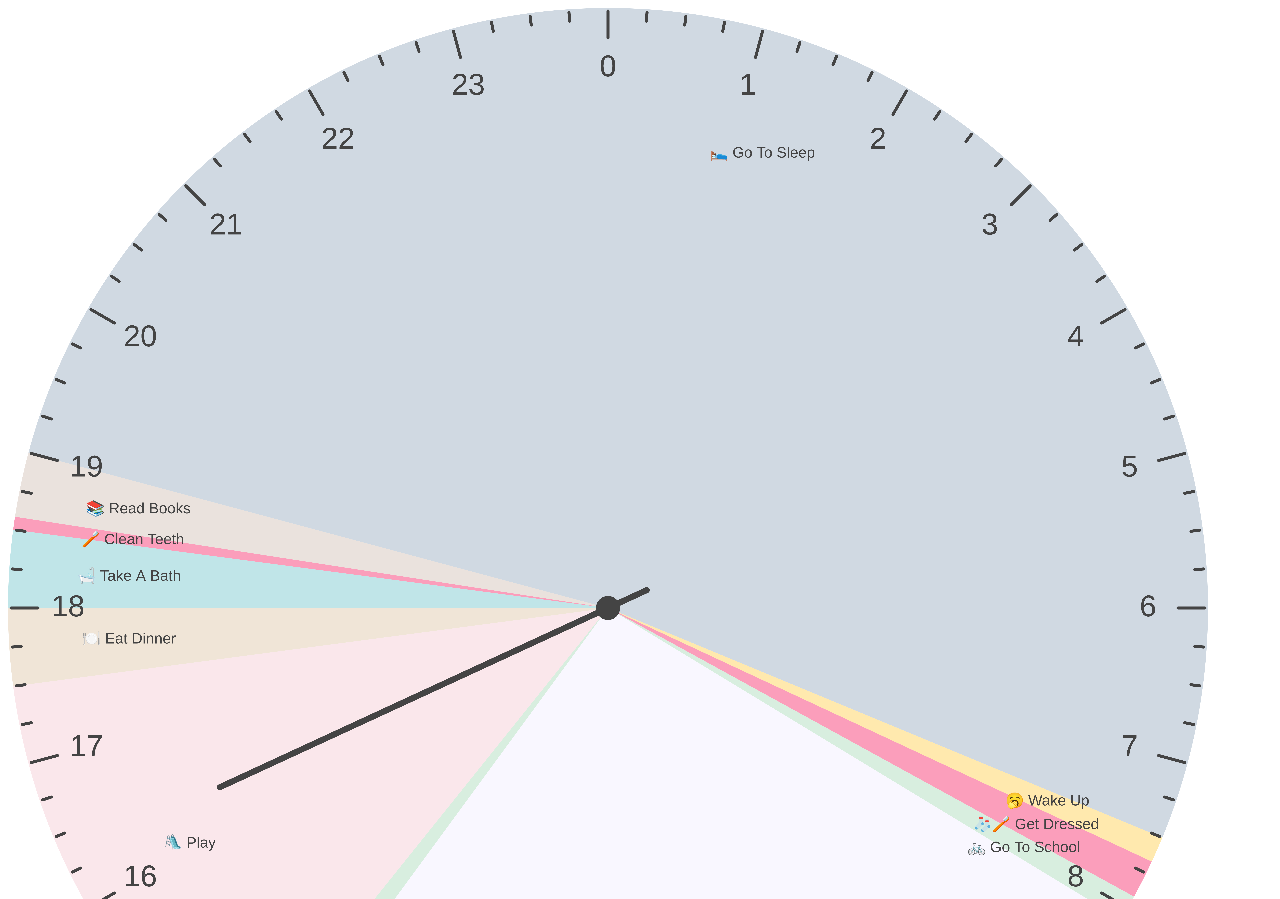
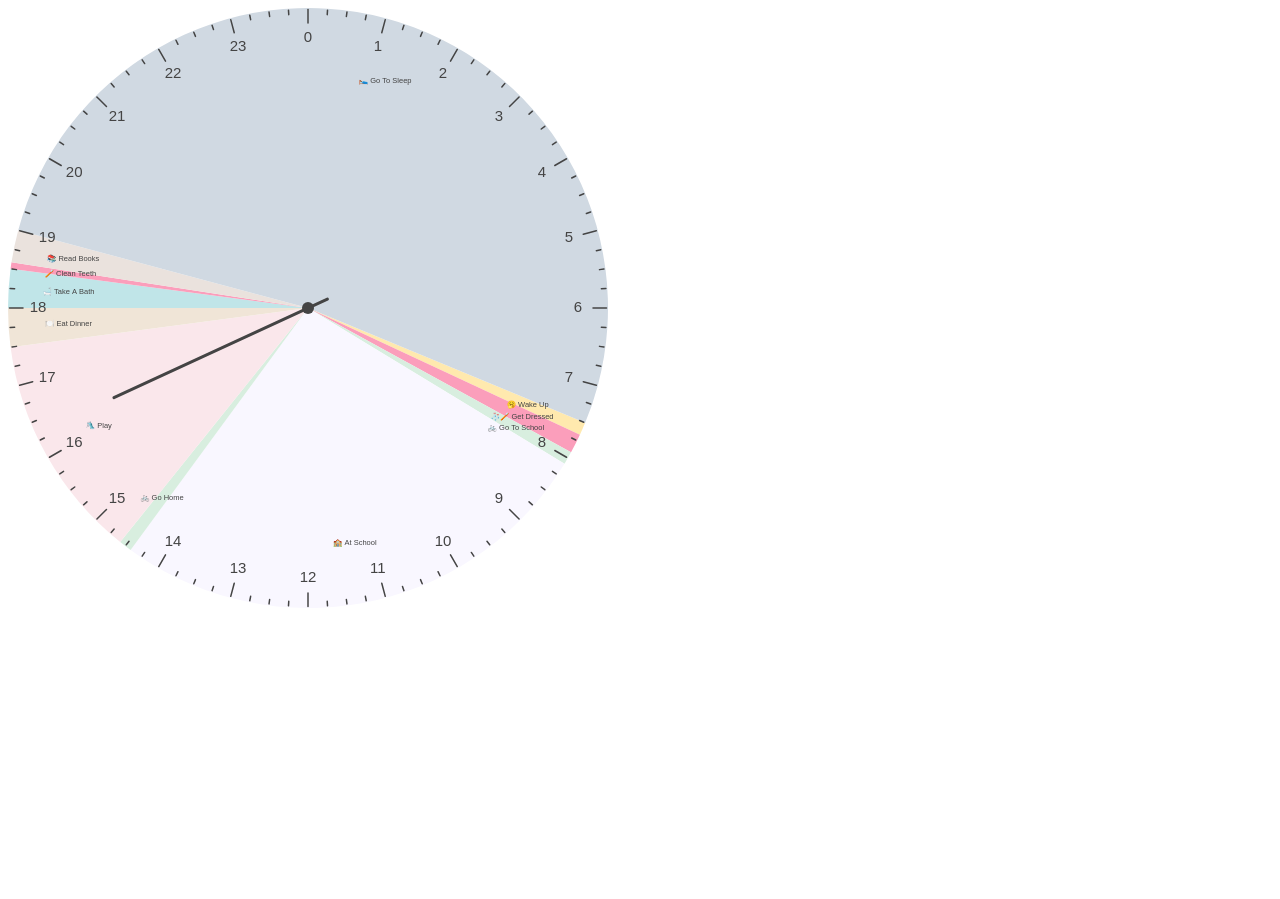
Before and after one commit to dharesign/schedule-clock, a plain HTML site: page index.html in a window 1280 px wide. Shown: the top 899 px of the page. After the commit the page ends 800 px from the top, so only its background shows below. Drawn offline with Linux system fonts and the light colour scheme.

Commit message:
Device size

```diff
--- a/clock.js
+++ b/clock.js
@@ -221,9 +221,9 @@ class CanvasClock {
 
 const canvasClock = new CanvasClock({
     canvas: document.getElementById("clock"),
-    radius: 600,
+    radius: Math.min(window.screen.height, window.screen.width) / 2,
     rotation: -Math.PI / 2,  // 90 degrees anticlockwise
-    dpi: 960,
+    dpi: 96 * window.devicePixelRatio,
 
     segments: [
         { start: "07:30", end: "07:40", color: "#ffe9ae", text: "🥱 Wake Up" },
--- a/index.html
+++ b/index.html
@@ -3,6 +3,7 @@
     <head>
         <title>Schedule Clock</title>
         <meta charset="utf-8">
+        <meta name="viewport" content="width=device-width, initial-scale=1.0">
     </head>
     <body>
         <canvas id="clock"></canvas>
```
